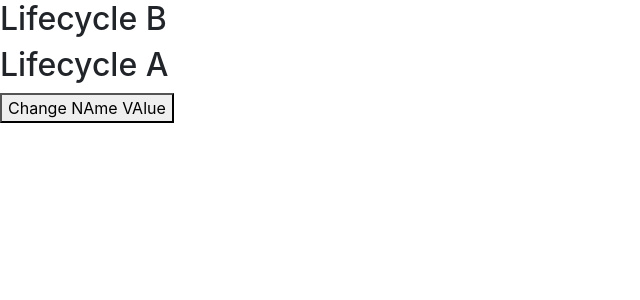
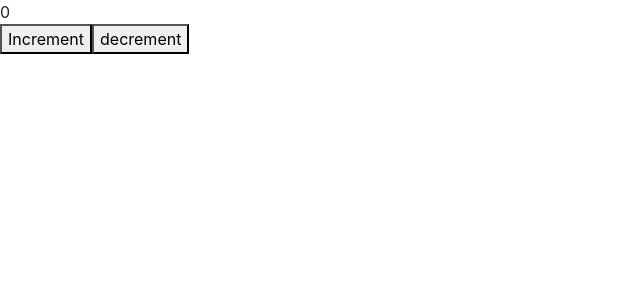
Before and after one commit to VickyNandaPeddi/reactjsdemo, a React (Create React App) app: page / in a window 1280 px wide. Shown: the top 300 px of the page, without its empty margins (0-640 px from the left). Built offline with nearby package versions, Linux system fonts and the light colour scheme.

Commit message:
usestate hook

```diff
--- a/src/App.js
+++ b/src/App.js
@@ -1,10 +1,9 @@
-import FormsDAta from "./Component/FormsDAta";
-import LifeCycleA from "./Component/LifeCycleA";
+import ReactUsestateHook from "./Component/ReactUsestateHook";
 
 function App() {
   return (
     <div>
-      <LifeCycleA></LifeCycleA>
+      <ReactUsestateHook></ReactUsestateHook>
     </div>
   );
 }
--- /dev/null
+++ b/src/Component/ReactUsestateHook.jsx
@@ -0,0 +1,15 @@
+import React, { useState } from "react";
+
+function ReactUsestateHook() {
+  const [count, setCount] = useState(0);
+
+  return (
+    <div>
+      <div>{count}</div>
+      <button onClick={() => setCount(count + 1)}>Increment</button>
+      <button onClick={() => setCount(count - 1)}>decrement</button>
+    </div>
+  );
+}
+
+export default ReactUsestateHook;
```
